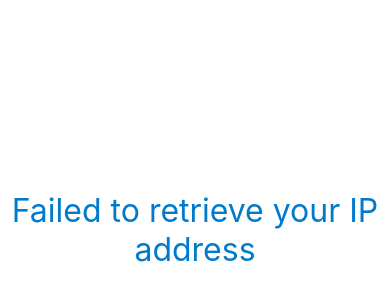
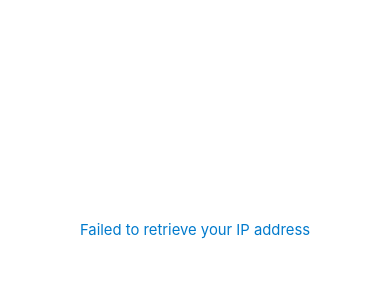
Before and after one commit to tusmanakhter/whatismyip, a website: page index.html in a window 390 px wide. Shown: the part 192-492 px from the top of the page. Drawn offline with Linux system fonts and the light colour scheme; no server answers.

Commit message:
Smaller font on small screens

```diff
--- a/assets/css/style.css
+++ b/assets/css/style.css
@@ -11,7 +11,7 @@ body {
   Ubuntu, Cantarell, Fira Sans, Droid Sans, Helvetica Neue, sans-serif;
   font-style: normal;
   font-weight: 400;
-  font-size: 2rem;
+  font-size: calc(14px + (26 - 14) * ((100vw - 300px) / (1600 - 300)));
   display: flex;
   align-items: center;
   justify-content: center;
--- a/index.html
+++ b/index.html
@@ -9,7 +9,7 @@
 
     <title>What Is My Ip</title>
 
-    <link rel="stylesheet" href="assets/css/style.min.css?v=1" type="text/css">
+    <link rel="stylesheet" href="assets/css/style.min.css?v=2" type="text/css">
     <script src="assets/js/main.min.js?v=1" type="text/javascript"></script>
   </head>
   <body>
```
Also changed, not shown: assets/css/style.min.css.
